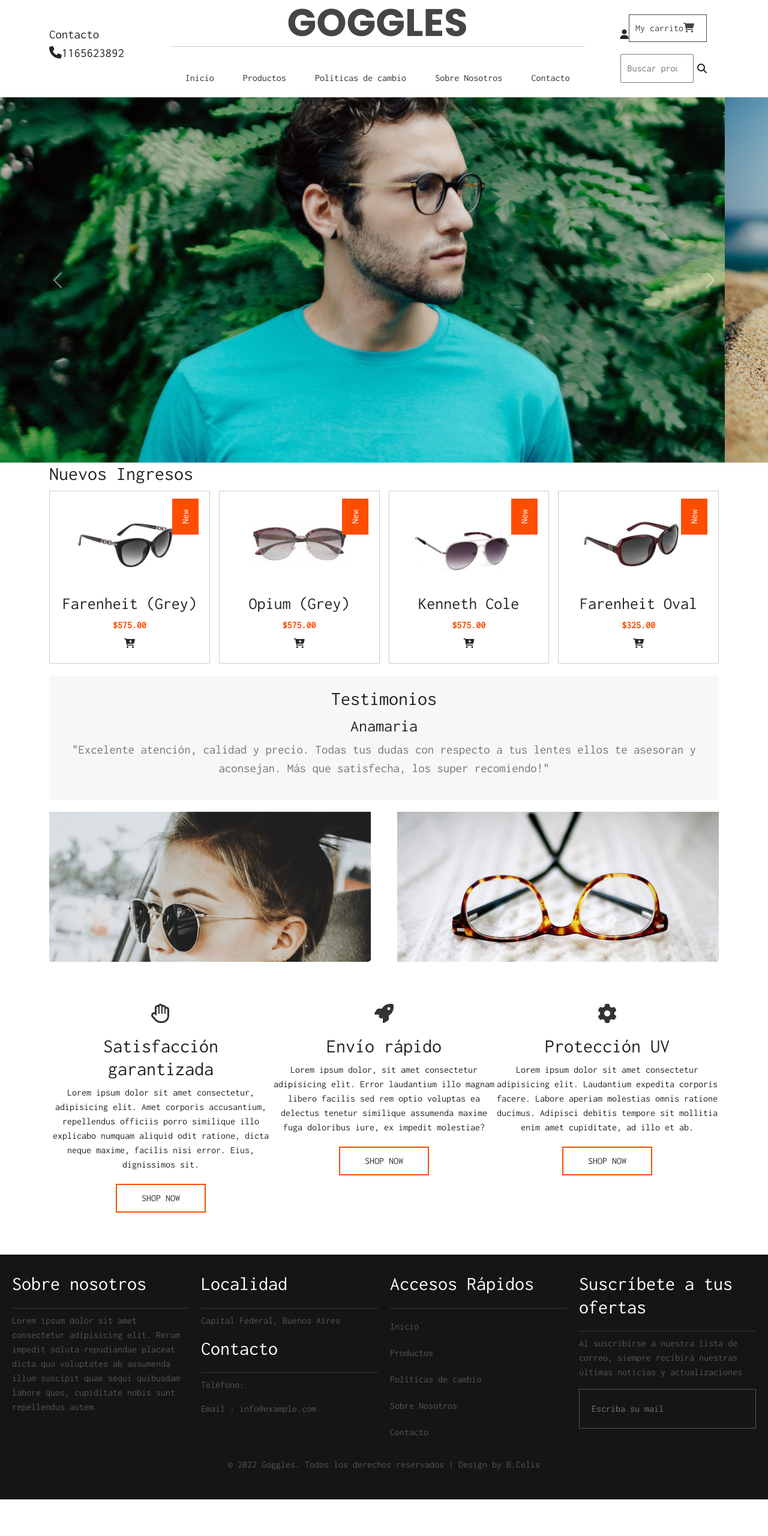
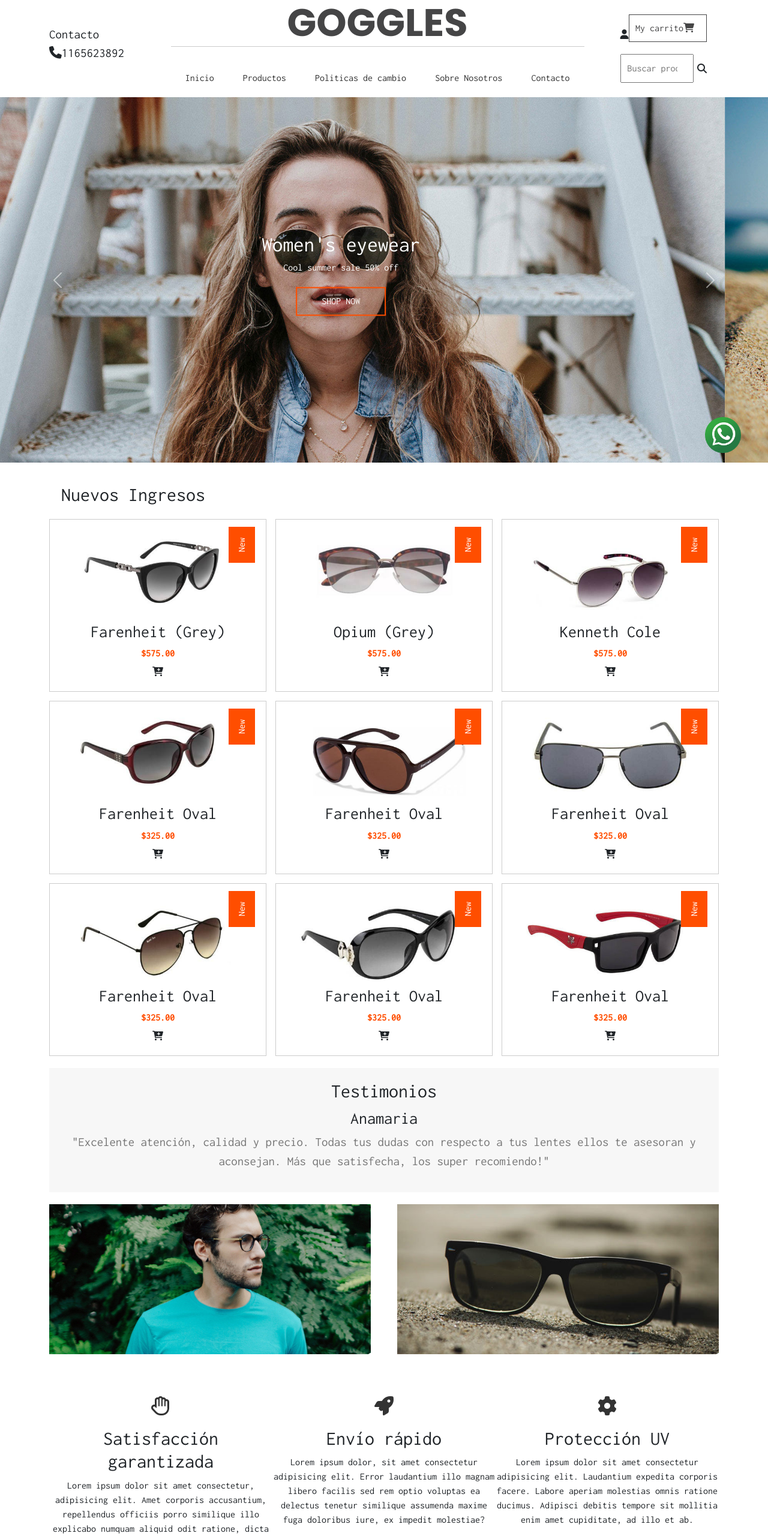
Before and after one commit to BelenMCelis/proyecyo-final, a plain HTML site: page index.html in a window 1280 px wide. Shown: the top 2560 px of the page at 60% size. Before the commit the page ends 2499 px from the top, so only its background shows below. Drawn offline with nearby package versions, Linux system fonts and the light colour scheme; a web font is replaced by a local one.

Commit message:
Segundo commit

```diff
--- a/index.html
+++ b/index.html
@@ -20,7 +20,7 @@
   <header class="main-header">
     <div class="container container--flex">
       <div class="main-header__container">
-        <h1 class="main-header__title">GOGGLES</h1>
+        <h1 class="main-header__title">GOGGLES</a></h1>
         <span class="icon-menu fa-solid fa-bars" id="btn-menu"></span>
         <nav class="main-nav" id="main-nav">
           <ul class="menu">
@@ -49,13 +49,20 @@
   <div id="carouselWithControls" class="carousel slide" data-bs-ride="carousel">
     <div class="carousel-inner">
       <div class="carousel-item active">
-        <img src="imagenes/banner1.jpg" class="d-block w-100" alt="Slide 1">
+        <div class="slider__content">
+          <h2 class="slider__title">Women's eyewear</h2>
+          <p class="slider__txt">Cool summer sale 50% off</p>
+          <a href="paginas/productos.html" class="slider__link">SHOP NOW</a>
+        </div>
+        <img src="imagenes/banner4.jpg" class="d-block w-100" alt="Slide 1">
       </div>
       <div class="carousel-item">
+        <div class="slider__content">
+          <h2 class="slider__title">Men's eyewear</h2>
+          <p class="slider__txt">Cool summer sale 50% off</p>
+          <a href="paginas/productos.html" class="slider__link">SHOP NOW</a>
+        </div>
         <img src="imagenes/banner2.jpg" class="d-block w-100" alt="Slide 2">
-      </div>
-      <div class="carousel-item">
-        <img src="imagenes/banner3.jpg" class="d-block w-100" alt="Slide 3">
       </div>
     </div>
     <a class="carousel-control-prev" href="#carouselWithControls" role="button" data-bs-slide="prev">
@@ -154,6 +161,53 @@
           </div>
           <i class="product__icon fas fa-cart-plus"></i>
         </div>
+
+        <div class="product">
+          <img src="imagenes/s5.jpg" alt="Lentes de sol para mujer color marron" class="product__img">
+          <div class="product__description">
+            <h3 class="product__title">Farenheit Oval</h3>
+            <span class="product__price">$325.00</span>
+          </div>
+          <i class="product__icon fas fa-cart-plus"></i>
+        </div>
+
+        <div class="product">
+          <img src="imagenes/s6.jpg" alt="Lentes de sol para mujer color marron" class="product__img">
+          <div class="product__description">
+            <h3 class="product__title">Farenheit Oval</h3>
+            <span class="product__price">$325.00</span>
+          </div>
+          <i class="product__icon fas fa-cart-plus"></i>
+        </div>
+
+        <div class="product">
+          <img src="imagenes/s7.jpg" alt="Lentes de sol para mujer color marron" class="product__img">
+          <div class="product__description">
+            <h3 class="product__title">Farenheit Oval</h3>
+            <span class="product__price">$325.00</span>
+          </div>
+          <i class="product__icon fas fa-cart-plus"></i>
+        </div>
+
+        <div class="product">
+          <img src="imagenes/s8.jpg" alt="Lentes de sol para mujer color marron" class="product__img">
+          <div class="product__description">
+            <h3 class="product__title">Farenheit Oval</h3>
+            <span class="product__price">$325.00</span>
+          </div>
+          <i class="product__icon fas fa-cart-plus"></i>
+        </div>
+
+        <div class="product">
+          <img src="imagenes/s9.jpg" alt="Lentes de sol para mujer color marron" class="product__img">
+          <div class="product__description">
+            <h3 class="product__title">Farenheit Oval</h3>
+            <span class="product__price">$325.00</span>
+          </div>
+          <i class="product__icon fas fa-cart-plus"></i>
+        </div>
+
+
       </section>
 
       <!--Testimonios -->
@@ -165,11 +219,11 @@
 
       <div class="container-editor">
         <div class="editor__item">
-          <img src="imagenes/g1.jpg" alt="Mujer con lentes de color negro" class="editor__img">
+          <img src="imagenes/banner1.jpg" alt="Mujer con lentes de color negro" class="editor__img">
           <p class="editor__circle">EXPRESA TU ESTILO AHORA</p>
         </div>
         <div class="editor__item">
-          <img src="imagenes/g2.jpg" alt="Lentes con marco de color atigrados" class="editor__img">
+          <img src="imagenes/g3.jpg" alt="Lentes con marco de color atigrados" class="editor__img">
           <p class="editor__circle">EXPRESA TU ESTILO AHORA</p>
         </div>
       </div>
@@ -205,12 +259,6 @@
   <!--Footer-->
   <footer class="main-footer">
     <div class="footer__section">
-      <h2 class="footer__title">Sobre nosotros</h2>
-      <p class="footer__txt">Lorem ipsum dolor sit amet consectetur adipisicing elit. Rerum impedit soluta repudiandae
-        placeat dicta quo voluptates ab assumenda illum suscipit quae sequi quibusdam labore quos, cupiditate nobis sunt
-        repellendus autem.</p>
-    </div>
-    <div class="footer__section">
       <h2 class="footer__title">Localidad</h2>
       <p class="footer__txt">Capital Federal, Buenos Aires</p>
       <h2 class="footer__title">Contacto</h2>
@@ -219,11 +267,11 @@
     </div>
     <div class="footer__section">
       <h2 class="footer__title">Accesos Rápidos</h2>
-      <a href="" class="footer__link">Inicio</a>
-      <a href="" class="footer__link">Productos</a>
-      <a href="" class="footer__link">Políticas de cambio</a>
-      <a href="" class="footer__link">Sobre Nosotros</a>
-      <a href="" class="footer__link">Contacto</a>
+      <a href="index.html" class="footer__link">Inicio</a>
+      <a href="paginas/productos.html" class="footer__link">Productos</a>
+      <a href="paginas/cambios.html" class="footer__link">Políticas de cambio</a>
+      <a href="paginas/nosotros.html" class="footer__link">Sobre Nosotros</a>
+      <a href="paginas/contacto.html" class="footer__link">Contacto</a>
     </div>
     <div class="footer__section">
       <h2 class="footer__title">Suscríbete a tus ofertas</h2>
@@ -232,6 +280,10 @@
       <input type="email" class="footer__input" placeholder="Escriba su mail">
     </div>
     <p class="copy">© 2022 Goggles. Todos los derechos reservados | Design by B.Celis</p>
+
+    <div class="icon__wp">
+      <a href="#"><img src="imagenes/whatsapp.png" alt=""></a>
+    </div>
 
   </footer>
 
--- a/style.css
+++ b/style.css
@@ -18,6 +18,7 @@ img {
   display: block;
   width: 100%;
 }
+
 .main-header {
   padding: 0 20px;
 }
@@ -96,10 +97,13 @@ img {
   width: 50%;
 }
 
-
+.main-title {
+  margin: 35px 20px 20px;
+}
 
 .main {
   padding: 0 20px;
+  margin-bottom: 20px;
 }
 
 /* ESTILOS DE SLIDER */
@@ -330,6 +334,7 @@ img {
   background-color: #FF4E00;
 }
 
+
 .main-footer{
   background: #151515;
   color: white;
@@ -349,6 +354,10 @@ img {
   padding: 10px 0;
 }
 
+.footer__link:hover {
+  color: #FF4E00;
+}
+
 .footer__input{
   background: #151515;
   width: 100%;
@@ -359,6 +368,15 @@ img {
 .copy {
   color: #555;
 }
+
+.icon__wp {
+  right: 0;
+  bottom: 0;
+  position: fixed;
+  width: 150px;
+  height: 150px;
+}
+
 
 /*Estilos para tablet*/
 @media screen and (min-width:768px) {
@@ -441,7 +459,7 @@ img {
     color: white;
   }
   .container-products {
-    grid-template-columns: repeat(4, 1fr);
+    grid-template-columns: repeat(3, 1fr);
     grid-gap: 15px;
   }
   .product__img {
@@ -459,7 +477,7 @@ img {
   }
   .main-footer {
     display: grid;
-    grid-template-columns: repeat(4, 1fr);
+    grid-template-columns: repeat(3, 1fr);
     grid-gap: 20px;
   }
   .copy {
```
Also changed, not shown: paginas/cambios.html (+17 -18 lines), paginas/contacto.html (+17 -18 lines), paginas/nosotros.html (+17 -18 lines), paginas/productos.html (+15 -16 lines), imagenes/whatsapp.png (added).
